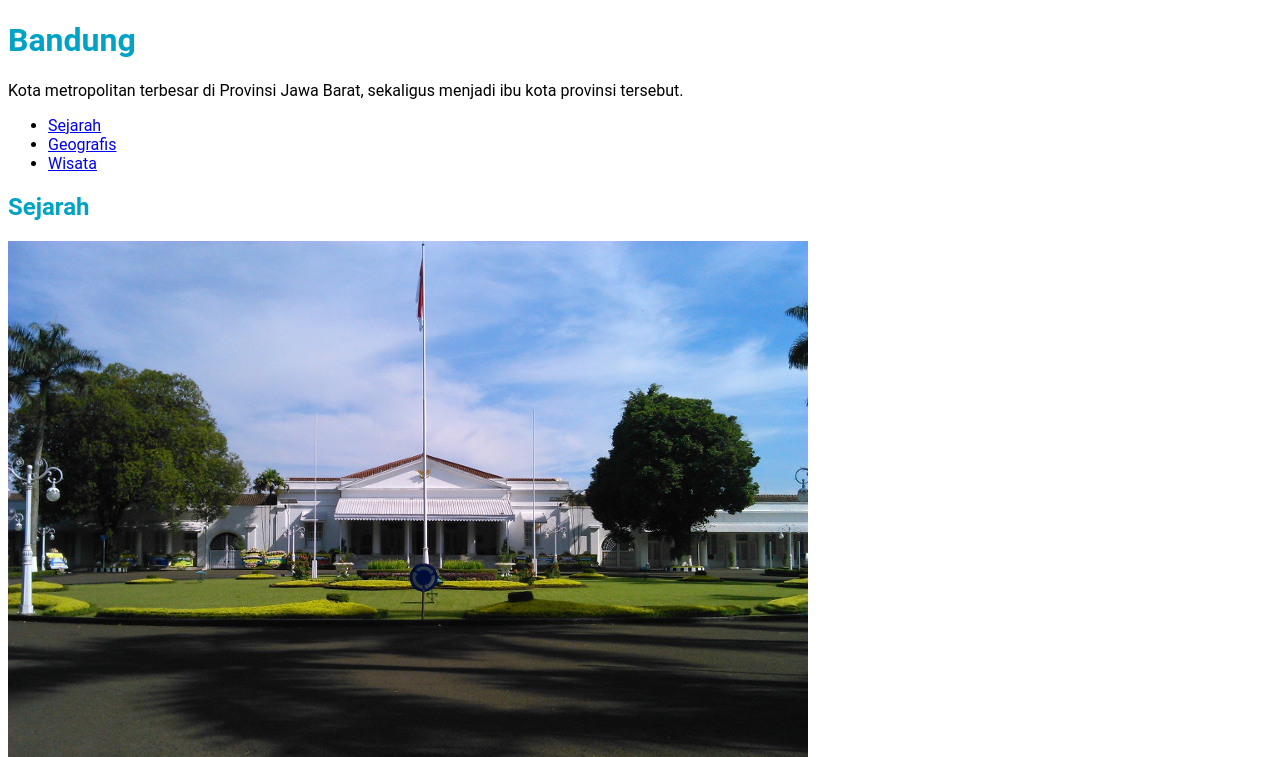
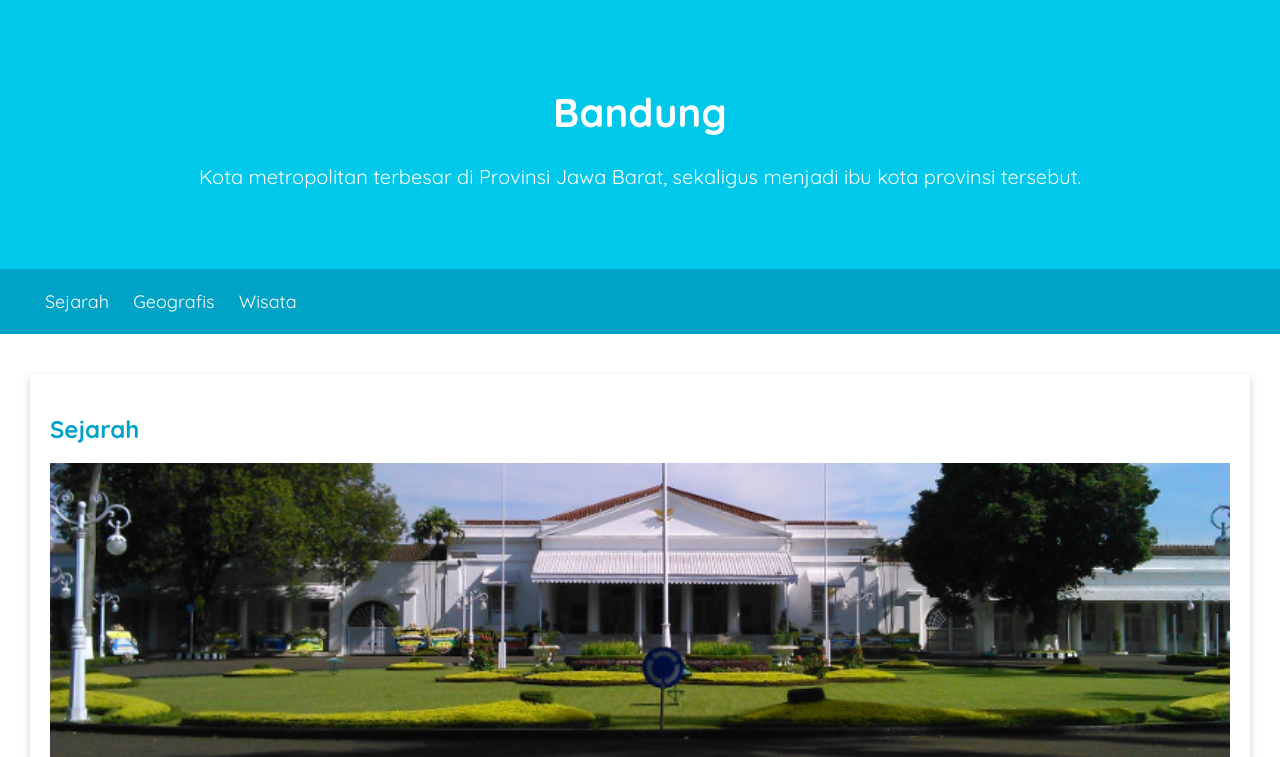
Before and after one commit to mdenimln/dicoding-webprofiledasar, a plain HTML site: page index.html in a window 1280 px wide. Shown: the top 757 px of the page. Drawn offline with Linux system fonts and the light colour scheme.

Commit message:
update page by adding style

```diff
--- a/assets/styles/style.css
+++ b/assets/styles/style.css
@@ -1,14 +1,82 @@
+@import url('https://fonts.googleapis.com/css2?family=Quicksand:wght@300;400;700&display=swap');
+*{
+    box-sizing: border-box;
+}
 body{
-    font-family: 'Roboto', sans-serif;
+    font-family: 'Quicksand', sans-serif;
+    padding: 0;
+    margin: 0;
 }
-h1{
-    color: #00a2c6;
+main{
+    padding: 20px 30px;
+    overflow: auto;
 }
 h3,h2{
     color: #00a2c6;
+}
+nav{
+    background-color: #00a2c6;
+    padding: 5px;
+}
+nav li{
+    display: inline;
+    list-style-type: none;
+    margin-right: 20px;
+}
+nav a{
+    font-size: 18px;
+    font-weight: 400;
+    text-decoration: none;
+    color: white;
+}
+nav a:hover{
+    font-weight: 700;
+}
+.profile header{
+    text-align: center;
 }
 footer{
     padding: 20px;
     background-color: #00a2c6;
     color: white;
+    text-align: center;
+    font-weight: 700;
 }
+.featured-image{
+    width: 100%;
+    height: 300px;
+    object-fit: cover;
+    object-position: center;
+}
+.profile img{
+    width: 200px;
+}
+.card{
+    box-shadow: 0px 4px 8px 0px rgba(0, 0, 0, 0.2);
+    border-radius: 5px;
+    padding: 20px;
+    margin-top: 20px;
+}
+.jumbotron{
+    background-color: #00c8eb;
+    color: white;
+    padding: 60px;
+    text-align: center;
+    font-size: 20px;
+}
+#content{
+    float: left;
+    width: 75%;
+}
+aside{
+    float: right;
+    width: 25%;
+    padding-left: 20px;
+}
+
+@media  screen and (max-width: 1300px){
+   #content,aside{
+       width: 100%;
+       padding: 0;
+   }
+}
--- a/index.html
+++ b/index.html
@@ -10,9 +10,12 @@
 <body>
 
     <header>
-        <h1>Bandung</h1>
-        <p>Kota metropolitan terbesar di Provinsi Jawa Barat, sekaligus menjadi ibu kota provinsi tersebut.</p>
-
+        <div class="jumbotron">
+            <h1>Bandung</h1>
+            <p>
+                Kota metropolitan terbesar di Provinsi Jawa Barat, sekaligus menjadi ibu kota provinsi tersebut.
+            </p>
+        </div>
         <nav>
             <ul>
                 <li><a href="#sejarah">Sejarah</a></li>
@@ -24,9 +27,9 @@
 
     <main>
         <div id="content">
-            <article id="sejarah">
+            <article id="sejarah" class="card">
                 <h2 >Sejarah</h2>
-                <img src="assets/images/history.jpg" alt="sejarah">
+                <img class="featured-image" src="assets/images/history.jpg" alt="sejarah">
                 <p>
                     Kata Bandung berasal dari kata bendung atau bendungan karena terbendungnya sungai Citarum oleh lava Gunung
                     Tangkuban Parahu yang lalu membentuk telaga. Legenda yang diceritakan oleh orang-orang tua di Bandung mengatakan
@@ -43,9 +46,9 @@
                 </p>
             </article>
 
-            <article id="geografis">
+            <article id="geografis" class="card">
                 <h2 >Geografis</h2>
-                <img src="assets/images/geografis.jpg" alt="geografis">
+                <img class="featured-image" src="assets/images/geografis.jpg" alt="geografis">
                 <p>
                     Kota Bandung dikelilingi oleh pegunungan, sehingga bentuk morfologi wilayahnya bagaikan sebuah mangkok raksasa,[9]
                     secara geografis kota ini terletak di tengah-tengah provinsi Jawa Barat, serta berada pada ketinggian ±768 m di atas
@@ -59,7 +62,7 @@
                 </p>
             </article>
 
-            <article  id="wisata">
+            <article  id="wisata" class="card">
                 <h2>Wisata</h2>
                 <p>
                     Sejak dibukanya Jalan Tol Cipularang, kota Bandung telah menjadi tujuan utama dalam menikmati liburan akhir pekan
@@ -68,7 +71,7 @@
                 </p>
                 <section>
                     <h3>Farm House Lembang</h3>
-                    <img src="assets/images/farm-house.jpg" alt="farm house">
+                    <img class="featured-image" src="assets/images/farm-house.jpg" alt="farm house">
                     <p>
                        Berada di jalur utama Bandung-Lembang, Farm House menjadi objek wisata yang tidak pernah sepi pengunjung. Selain
                        karena letaknya strategis, kawasan ini juga menghadirkan nuansa wisata khas Eropa. Semua itu diterapkan dalam bentuk
@@ -77,7 +80,7 @@
                 </section>
                 <section>
                     <h3>Observatorium Bosscha</h3>
-                    <img src="assets/images/bosscha.jpg" alt="bosscha">
+                    <img class="featured-image" src="assets/images/bosscha.jpg" alt="bosscha">
                     <p>
                       Memiliki beberapa teleskop, antara lain, Refraktor Ganda Zeiss, Schmidt Bimasakti, Refraktor Bamberg, Cassegrain
                       GOTO, dan Teleskop Surya. Refraktor Ganda Zeiss adalah jenis teleskop terbesar untuk meneropong bintang. Benda ini
@@ -91,7 +94,7 @@
         </div>
 
         <aside>
-            <article>
+            <article class="profile card">
                 <header>
                     <h2>Kota Bandung</h2>
                     <p>Kota Kembang Paris van Java</p>
```
